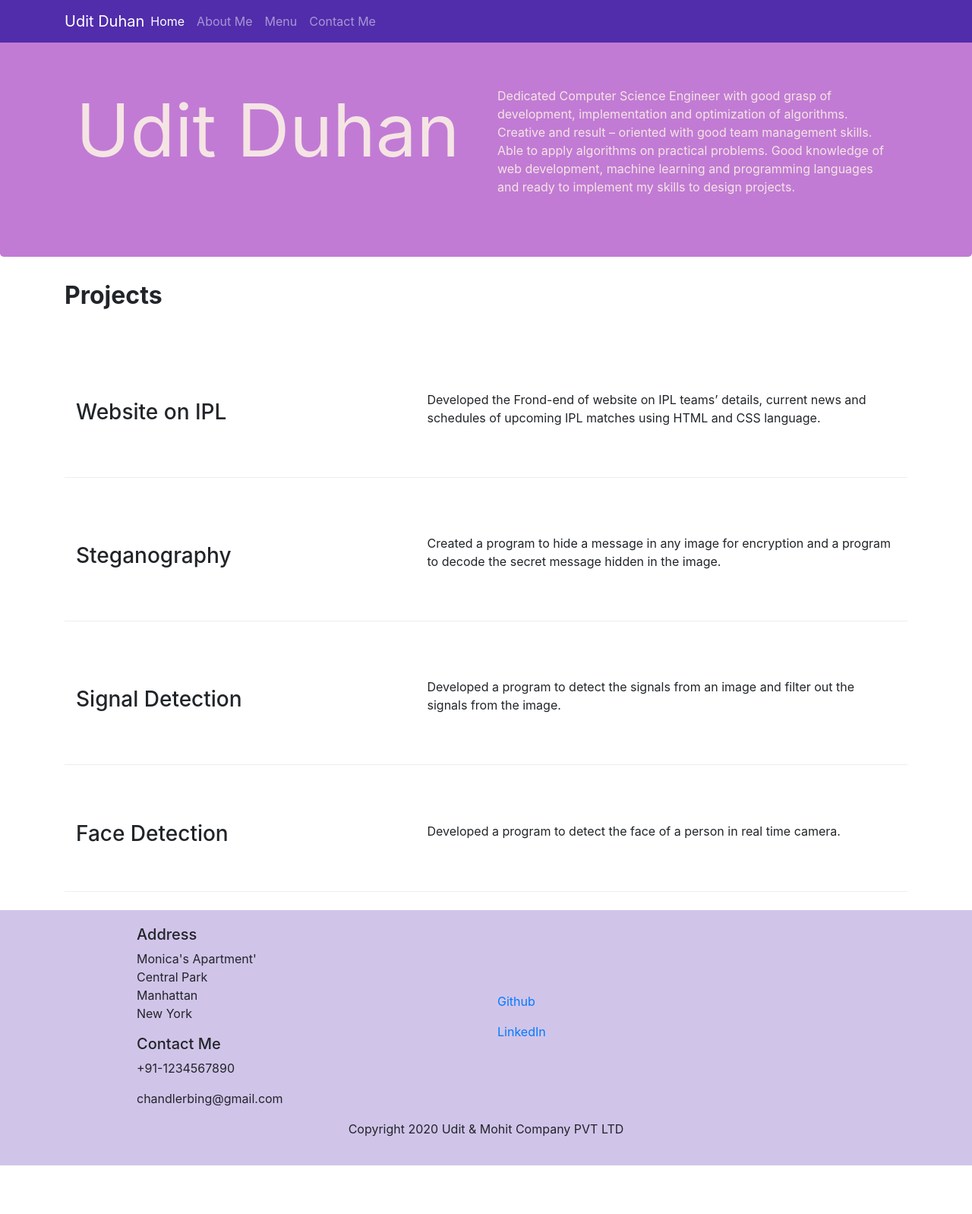
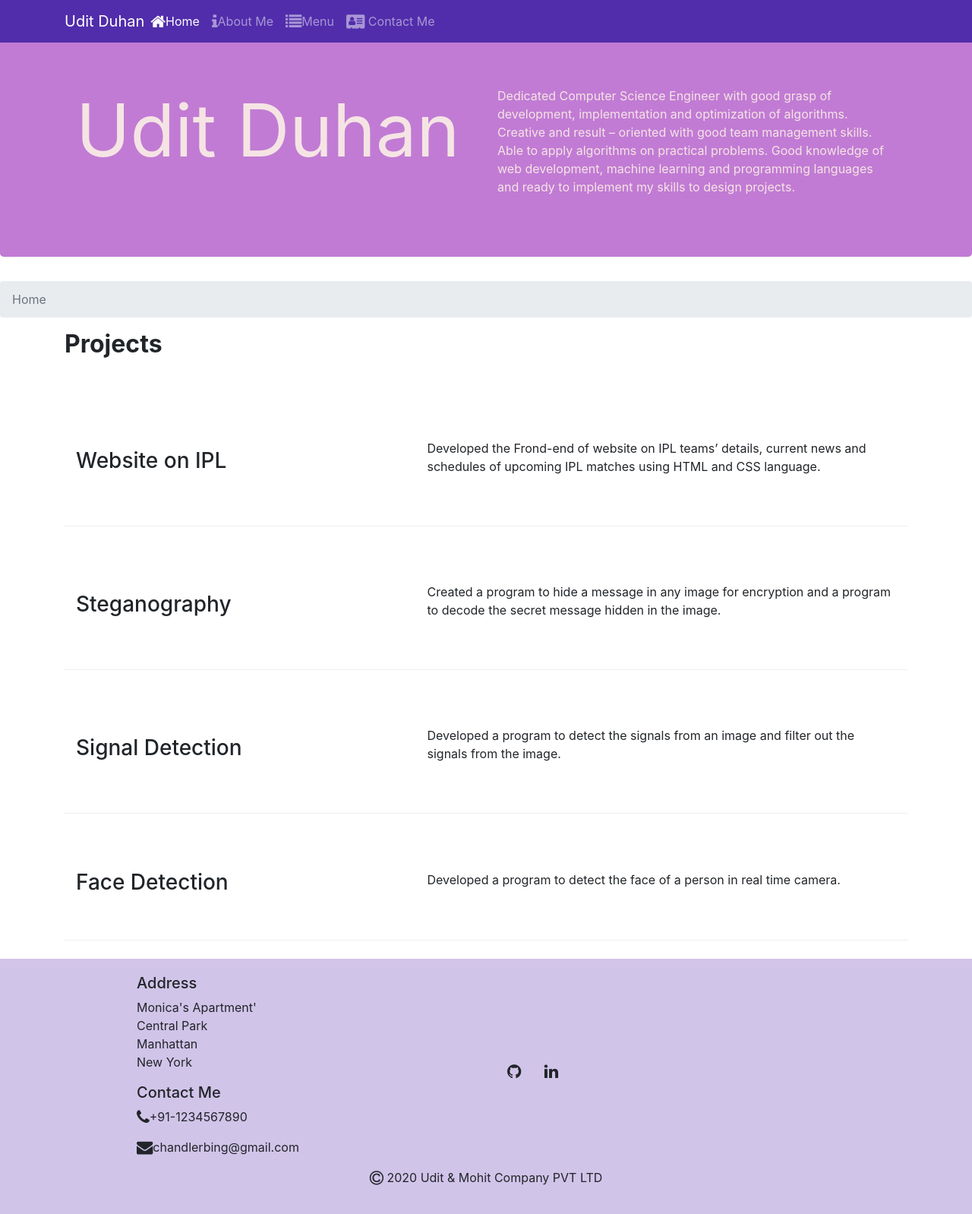
Before and after one commit to UditDuhan/React-Specialization-Coursera, a website: page index.html in a window 1280 px wide. Shown: the whole page at 76% size. Before the commit the page ends 1534 px from the top, so only its background shows below. Drawn offline with nearby package versions, Linux system fonts and the light colour scheme.

Commit message:
Breadcrumb and icons added

```diff
--- a/index.html
+++ b/index.html
@@ -6,26 +6,34 @@
     <meta name="viewport" content="width=device-width, initial-scale=1.0 shrink-to-fit=no">
     <link rel="stylesheet" href="https://stackpath.bootstrapcdn.com/bootstrap/4.5.2/css/bootstrap.min.css"
         integrity="sha384-JcKb8q3iqJ61gNV9KGb8thSsNjpSL0n8PARn9HuZOnIxN0hoP+VmmDGMN5t9UJ0Z" crossorigin="anonymous">
+    <link rel="stylesheet" href="node_modules/font-awesome/css/font-awesome.min.css">
+    <link rel="sylesheet" href="node_modules/bootstrap-social/bootstrap-social.css">
     <link rel="stylesheet" href="style.css">
     <title>Udit's Blog'</title>
 </head>
 
 <body>
     <nav class="navbar navbar-dark navbar-expand-sm fixed-top">
-        <dv class="container">
+        <div class="container">
             <button class="navbar-toggler" type="button" data-toggle="collapse" data-target="#Navbar">
                 <span class="navbar-toggler-icon"></span>
             </button>
             <a class="navbar-brand mr-auto" href="#">Udit Duhan</a>
             <div class="navbar-collapse collapse" id="Navbar">
                 <ul class="navbar-nav mr-auto">
-                    <li class="nav-item active"><a class="nav-link" href="#">Home</a></li>
-                    <li class="nav-item"><a class="nav-link" href="#">About Me</a></li>
-                    <li class="nav-item"><a class="nav-link" href="#">Menu</a></li>
-                    <li class="nav-item"><a class="nav-link" href="#">Contact Me</a></li>
+                    <li class="nav-item active"><a class="nav-link" href="#"><span
+                                class="fa fa-home fa-lg"></span>Home</a></li>
+                    <li class="nav-item"><a class="nav-link" href="#"><span class="fa fa-info fa-lg"></span>About Me</a>
+                    </li>
+                    <li class="nav-item"><a class="nav-link" href="#"><span class="fa fa-list fa-lg"></span>Menu</a>
+                    </li>
+                    <li class="nav-item"><a class="nav-link" href="#"><span class="fa fa-address-card fa-lg"></span>
+                            Contact
+                            Me</a>
+                    </li>
                 </ul>
             </div>
-        </dv>
+        </div>
     </nav>
     <header class="jumbotron">
         <div class="container">
@@ -34,11 +42,14 @@
                     <h1 class="display-1"><strong>Udit Duhan</strong></h1>
                 </div>
                 <div class=" d-none d-sm-block col-12 col-sm-12 col-md">
-                    <p>Dedicated Computer Science Engineer with good grasp of development, implementation and
+                    <p>Dedicated Computer Science Engineer with good grasp of development,
+                        implementation and
                         optimization of
-                        algorithms. Creative and result – oriented with good team management skills. Able to apply
+                        algorithms. Creative and result – oriented with good team management
+                        skills. Able to apply
                         algorithms on
-                        practical problems. Good knowledge of web development, machine learning and programming
+                        practical problems. Good knowledge of web development, machine learning
+                        and programming
                         languages and
                         ready
                         to implement my skills to design projects.</p>
@@ -46,7 +57,13 @@
             </div>
         </div>
     </header>
-
+    <div class="container-fluid">
+        <div class="row">
+            <ol class="col-12 breadcrumb">
+                <li class="breadcrumb-item active">Home</li>
+            </ol>
+        </div>
+    </div>
     <div class="container">
         <div class="row">
             <div class="col-12">
@@ -58,7 +75,8 @@
                 <h3>Website on IPL</h3>
             </div>
             <div class="col-12 col-sm">
-                <p>Developed the Frond-end of website on IPL teams’ details, current news and schedules of upcoming IPL
+                <p>Developed the Frond-end of website on IPL teams’ details, current news
+                    and schedules of upcoming IPL
                     matches using HTML and CSS language.</p>
             </div>
         </div><br>
@@ -67,7 +85,8 @@
                 <h3>Steganography</h3>
             </div>
             <div class="col-12 col-sm">
-                <p>Created a program to hide a message in any image for encryption and a program to decode the secret
+                <p>Created a program to hide a message in any image for encryption and a
+                    program to decode the secret
                     message hidden in the image.</p>
             </div>
         </div><br>
@@ -76,7 +95,8 @@
                 <h3>Signal Detection</h3>
             </div>
             <div class="col-12 col-sm">
-                <p>Developed a program to detect the signals from an image and filter out the signals from the image.
+                <p>Developed a program to detect the signals from an image and filter out
+                    the signals from the image.
                 </p>
             </div>
         </div><br>
@@ -85,7 +105,8 @@
                 <h3>Face Detection</h3>
             </div>
             <div class="col-12 col-sm">
-                <p>Developed a program to detect the face of a person in real time camera.</p>
+                <p>Developed a program to detect the face of a person in real time camera.
+                </p>
             </div>
         </div>
     </div><br>
@@ -95,19 +116,22 @@
             <div class="row">
                 <div class="offset-1 col-5 col-sm-5">
                     <h5>Address</h5>
-                    <address>Monica's Apartment'<br>Central Park<br>Manhattan<br>New York</address>
+                    <address>Monica's Apartment'<br>Central Park<br>Manhattan<br>New York
+                    </address>
                     <h5>Contact Me</h5>
-                    <p>+91-1234567890</p>
-                    <p>chandlerbing@gmail.com</p>
+                    <p><i class="fa fa-phone fa-lg"></i>+91-1234567890</p>
+                    <p><i class="fa fa-envelope fa-lg"></i>chandlerbing@gmail.com</p>
                 </div>
                 <div class="col-6 col-sm-6 align-self-center">
-                    <p><a href="https://www.github.com/UditDuhan" target="_blank">Github</a></p>
-                    <p><a href="https://in.linkedin.com/in/uditduhan" target="_blank">LinkedIn</a></p>
+                    <a class="btn btn-social-icon btn-github" href="https://www.github.com/UditDuhan" target="_blank"><i
+                            class="fa fa-github fa-lg"></i></a>
+                    <a class="btn btn-social btn-google" href="https://in.linkedin.com/in/uditduhan" target="_blank"><i
+                            class="fa fa-linkedin fa-lg"></i></a>
                 </div>
             </div>
             <div class="row justify-content-center">
                 <div class="col-auto">
-                    <p>Copyright 2020 Udit & Mohit Company PVT LTD</p>
+                    <p><i class="fa fa-copyright fa-lg"></i> 2020 Udit & Mohit Company PVT LTD</p>
                 </div>
             </div>
         </div>
@@ -126,7 +150,9 @@
     <script src="https://cdn.jsdelivr.net/npm/popper.js@1.16.1/dist/umd/popper.min.js"
         integrity="sha384-9/reFTGAW83EW2RDu2S0VKaIzap3H66lZH81PoYlFhbGU+6BZp6G7niu735Sk7lN" crossorigin="anonymous">
     </script>
-    <script src="C:\Users\Udit\Desktop\Full_stack\bootstrap\js\bootstrap.min.js"></script>
+    <script src="https://stackpath.bootstrapcdn.com/bootstrap/4.5.2/js/bootstrap.min.js"
+        integrity="sha384-B4gt1jrGC7Jh4AgTPSdUtOBvfO8shuf57BaghqFfPlYxofvL8/KUEfYiJOMMV+rV" crossorigin="anonymous">
+    </script>
 </body>
 
 </html>
--- a/package.json
+++ b/package.json
@@ -19,6 +19,8 @@
   },
   "homepage": "https://github.com/UditDuhan/React-Specialization-Coursera#readme",
   "dependencies": {
+    "bootstrap-social": "^5.1.1",
+    "font-awesome": "^4.7.0",
     "lite-server": "^2.5.4",
     "minimist": "^1.2.5"
   }
--- a/style.css
+++ b/style.css
@@ -29,3 +29,8 @@ body {
 .navbar-dark {
     background-color: #512dab;
 }
+
+/* .container {
+    margin: 0px;
+    padding: 0px;
+} */
```
Also changed, not shown: 1 other file.
